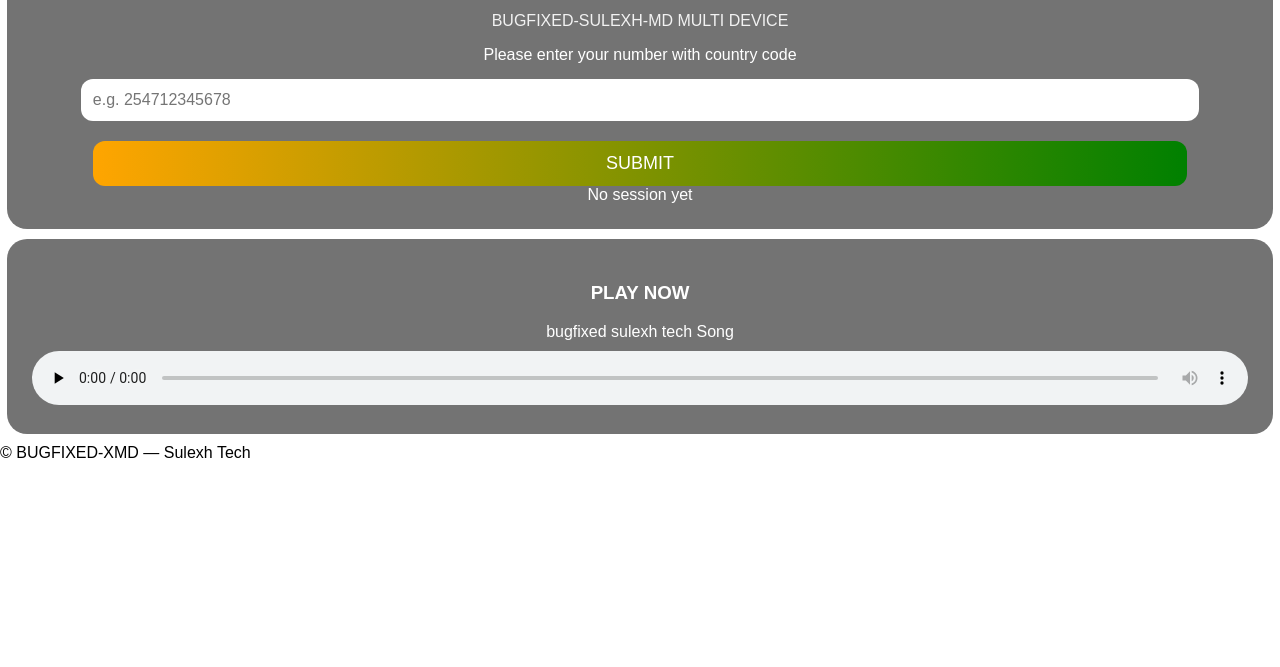
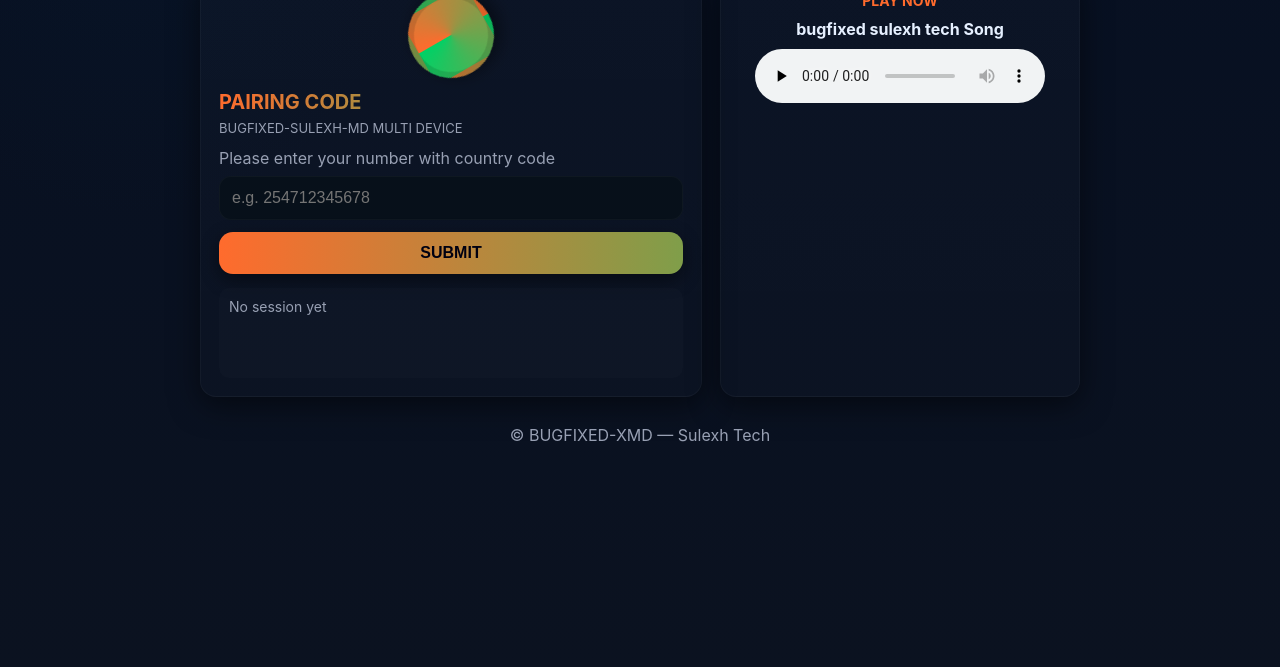
Before and after one commit to heroestech68/BUGFIXED-XMD, a website: page pairing-site/index.html in a window 1280 px wide. Shown: the part 133-800 px from the top of the page. Drawn offline with Linux system fonts and the light colour scheme; files whose address does not match are found by name.

Commit message:
Update style.css

```diff
--- a/pairing-site/style.css
+++ b/pairing-site/style.css
@@ -1,95 +1,69 @@
-body {
-  margin: 0;
-  padding: 0;
-  font-family: Arial, sans-serif;
-  background: url("wallpaper.jpg") no-repeat center center fixed;
-  background-size: cover;
+:root{
+  --bg1:#071022; --bg2:#0b1220; --accent1:#ff6b2d; --accent2:#00d166;
+  --muted:#98a0b3; --text:#e6f0ff;
+}
+*{box-sizing:border-box}
+body{
+  margin:0; font-family:Inter, system-ui, Arial;
+  background: radial-gradient(circle at 10% 10%, rgba(0,50,80,0.08), transparent 20%),
+              linear-gradient(180deg,var(--bg1),var(--bg2));
+  color:var(--text); -webkit-font-smoothing:antialiased;
+  min-height:100vh;
 }
 
-.overlay {
-  backdrop-filter: blur(4px);
-  width: 100%;
-  min-height: 100vh;
-  padding: 20px;
+/* top bar */
+.topbar{display:flex;justify-content:space-between;align-items:center;padding:16px 18px}
+.left{display:flex;align-items:center;gap:12px}
+.avatar{width:46px;height:46px;border-radius:50%;object-fit:cover;border:2px solid rgba(255,255,255,0.08)}
+.brand{font-weight:700;color:var(--text);text-transform:lowercase;opacity:0.95}
+.battery{padding:6px 10px;border-radius:18px;background:rgba(255,255,255,0.03);font-weight:600}
+
+/* center */
+.center{max-width:920px;margin:8px auto;padding:20px}
+.card{
+  background: linear-gradient(180deg, rgba(255,255,255,0.02), rgba(255,255,255,0.01));
+  border:1px solid rgba(255,255,255,0.03);
+  padding:18px;border-radius:16px;margin-bottom:18px; box-shadow:0 8px 30px rgba(0,0,0,0.5)
 }
+.circle{
+  width:86px;height:86px;border-radius:50%;margin:0 auto 12px;border:6px solid rgba(0,0,0,0.12);
+  background: conic-gradient(var(--accent1), var(--accent2));
+  animation: rotate 3s linear infinite; box-shadow:0 6px 18px rgba(0,0,0,0.5);
+}
+@keyframes rotate{from{transform:rotate(0deg)}to{transform:rotate(360deg)}}
+.title{font-size:20px;margin:6px 0;color:transparent;background:linear-gradient(90deg,var(--accent1),var(--accent2));-webkit-background-clip:text}
+.subtitle{color:var(--muted);margin:6px 0 12px;font-size:13px}
 
-.card {
-  background: rgba(0, 0, 0, 0.55);
-  border-radius: 20px;
-  padding: 25px;
-  margin: 10px auto;
-  max-width: 95%;
-  text-align: center;
-  color: #fff;
+.lbl{display:block;color:var(--muted);margin-bottom:8px}
+.input{width:100%;padding:12px;border-radius:12px;border:1px solid rgba(255,255,255,0.03);background:#07101a;color:var(--text);font-size:16px}
+
+.btn{
+  width:100%;padding:12px;border-radius:14px;border:none;margin-top:12px;
+  background:linear-gradient(90deg,var(--accent1),var(--accent2));
+  color:#001;background-size:200% 100%;font-weight:700;cursor:pointer;font-size:16px;
+  box-shadow:0 6px 18px rgba(0,0,0,0.45);
 }
+.codebox{margin-top:14px;padding:10px;border-radius:10px;background:rgba(255,255,255,0.01);min-height:90px}
+.statusText{color:var(--muted);font-size:14px}
+.qr{display:block;margin:12px auto;max-width:260px}
+.creds{background:#06101a;padding:12px;border-radius:8px;color:#bfefff;overflow:auto}
 
-.profile {
-  width: 90px;
-  height: 90px;
-  border-radius: 50%;
-  border: 3px solid #00ff90;
-  object-fit: cover;
+/* player */
+.player{display:flex;flex-direction:column;align-items:center;gap:10px}
+.playerTitle{color:var(--accent1);margin:0;font-size:14px}
+.songTitle{font-weight:700;font-size:16px}
+audio{width:90%;max-width:380px;border-radius:8px;background:transparent}
+
+/* actions */
+.actions{display:flex;gap:10px;justify-content:center;margin-top:10px}
+.fileBtn{padding:8px 12px;border-radius:12px;background:linear-gradient(90deg,var(--accent1),var(--accent2));color:#001;text-decoration:none;font-weight:700}
+.fileBtn.secondary{background:transparent;border:1px solid rgba(255,255,255,0.06);color:var(--text)}
+
+/* footer */
+.foot{text-align:center;color:var(--muted);margin:8px}
+
+/* responsive layout */
+@media (min-width:900px){
+  .center{display:grid;grid-template-columns:1fr 360px;gap:18px}
+  .card{margin-bottom:0}
 }
-
-.title {
-  margin-top: 10px;
-  font-size: 32px;
-  font-weight: bold;
-  background: linear-gradient(to right, orange, green);
-  -webkit-background-clip: text;
-  color: transparent;
-}
-
-.subtitle {
-  font-size: 16px;
-  opacity: 0.9;
-}
-
-.input {
-  width: 90%;
-  padding: 12px;
-  margin-top: 15px;
-  border-radius: 12px;
-  border: none;
-  outline: none;
-  font-size: 16px;
-}
-
-.btn {
-  margin-top: 20px;
-  width: 90%;
-  padding: 12px;
-  font-size: 18px;
-  border-radius: 12px;
-  border: none;
-  background: linear-gradient(to right, orange, green);
-  color: white;
-  cursor: pointer;
-}
-
-.result {
-  margin-top: 20px;
-  padding: 10px;
-  font-size: 18px;
-  color: #00ff90;
-}
-
-.audio-section {
-  margin: 40px auto;
-  max-width: 95%;
-  background: rgba(0,0,0,0.5);
-  color: #fff;
-  padding: 20px;
-  border-radius: 20px;
-  text-align: center;
-}
-
-.song-title {
-  margin-top: -10px;
-  font-size: 18px;
-}
-
-audio {
-  width: 100%;
-  margin-top: 10px;
-}
```
